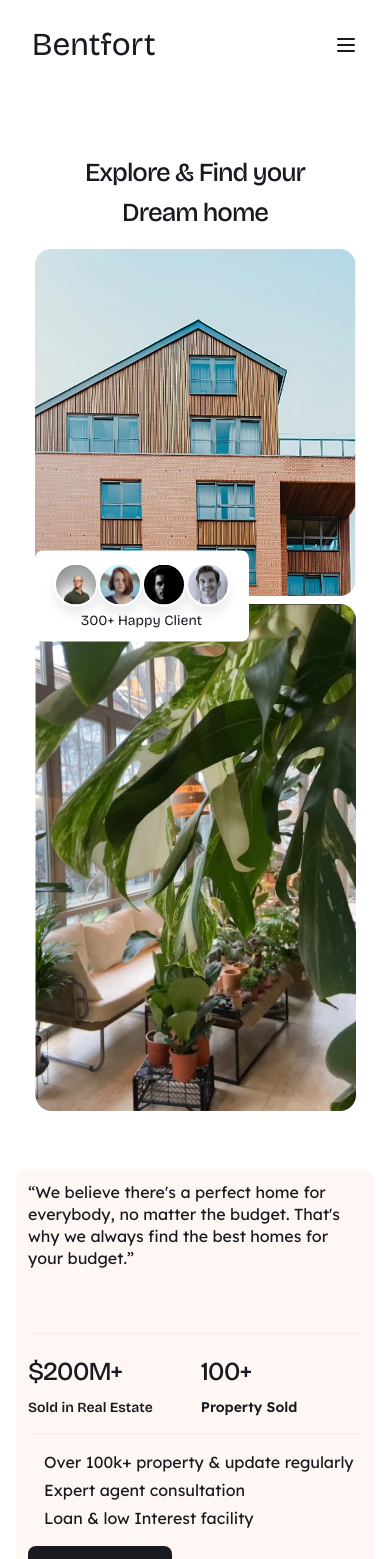
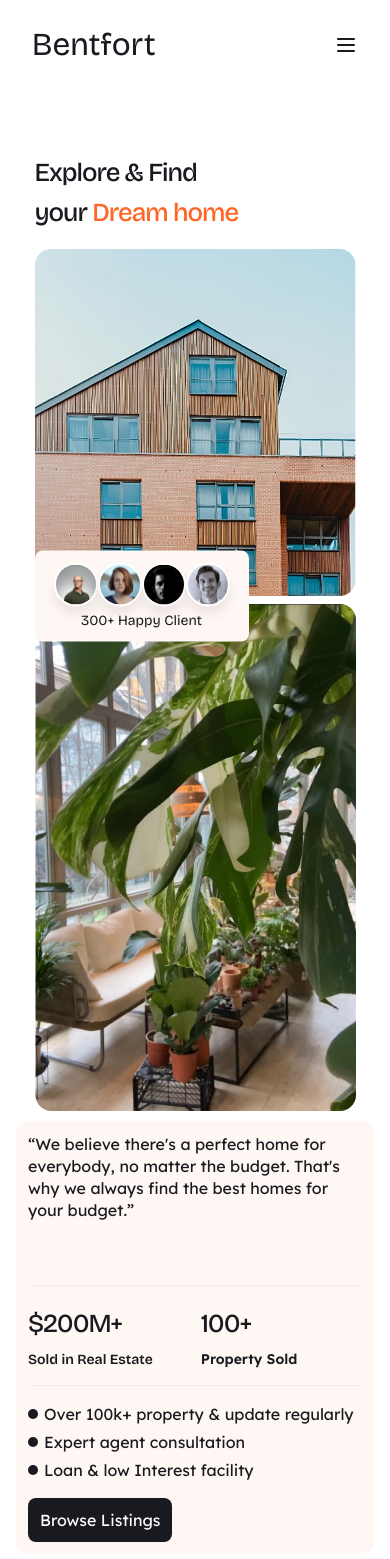
Before and after one commit to Hustle-Devs/benfort-real-estate, a Next.js app: page / in a window 390 px wide. Shown: the top 1559 px of the page. Built offline with nearby package versions, Linux system fonts and the light colour scheme.

Commit message:
recreate and update:benfort-home-explore-section-v2

```diff
--- a/src/components/home/explore-section/Explore.tsx
+++ b/src/components/home/explore-section/Explore.tsx
@@ -11,43 +11,34 @@ const Explore = () => {
   return (
     <div className="py-16 sm:py-20 md:py-24 lg:py-30">
       <div className="mx-auto px-4 max-w-[1232px]">
-        {/* mobile heading */}
-        <h2 className="md:hidden block mb-4 font-medium text-[26px] text-foreground sm:text-[32px] lg:text-[40px] text-center md:text-start leading-[40px] sm:leading-[46px] lg:leading-[48px] tracking-[-1px] sm:tracking-[-2px]">
-          Explore & Find <br className="hidden md:block" /> your{" "}
-          <br className="md:hidden" />
-          <span className="text-primary-foreground">
-            Dream
-            <br className="hidden md:block" /> home
-          </span>
-        </h2>
-        <div className="flex sm:flex-row flex-col justify-between gap-2.5 mx-auto max-w-[1088px]">
-          <div className="flex md:flex-row flex-col justify-between gap-2 dreamImage">
+        <div className="flex lg:flex-row flex-col justify-between gap-2.5 mx-auto max-w-[1088px]">
+          <div className="flex sm:flex-row flex-col justify-between gap-2 mx-auto max-w-fit dreamImage">
             <div className="dreamHeadingr">
-              <h2 className="hidden md:block mb-4 font-medium text-[26px] text-foreground sm:text-[32px] lg:text-[40px] leading-[40px] sm:leading-[46px] lg:leading-[48px] tracking-[-1px] sm:tracking-[-2px]">
-                Explore & Find <br className="hidden lg:block" /> your{" "}
-                <span className="text-primary-foreground">
+              <h2 className="mb-4 font-medium text-[26px] text-foreground sm:text-[32px] lg:text-[40px] leading-[40px] sm:leading-[46px] lg:leading-[48px] tracking-[-1px] sm:tracking-[-2px]">
+                Explore & Find <br className="" /> your{" "}
+                <span className="text-primary">
                   Dream
-                  <br className="hidden md:block" /> home
+                  <br className="hidden sm:block" /> home
                 </span>
               </h2>
-              <div className="relative mx-auto w-fit">
+              <div className="relative w-fit">
                 <Image
                   src={dreamhouseimage}
                   alt="dreamhouseimage"
                   className=""
                 />
-                <div className="top-full left-0 absolute bg-background px-[19px] py-3 rounded-[8px] sm:rounded-[16px] -translate-y-1/2">
+                <div className="top-full left-0 absolute bg-card px-[19px] py-3 rounded-[8px] sm:rounded-[16px] -translate-y-1/2">
                   <div className="flex">
-                    <div className="bg-white/5 shadow-[0px_8px_12px_rgba(0,0,0,0.08)] border-[#fff] border-[2px] rounded-full w-fit">
+                    <div className="shadow-[0px_8px_12px_rgba(0,0,0,0.08)] border-[2px] border-white rounded-full w-fit">
                       <Image src={dream1} alt="dream1" />
                     </div>
-                    <div className="bg-white/5 shadow-[0px_8px_12px_rgba(0,0,0,0.08)] border-[#fff] border-[2px] rounded-full w-fit">
+                    <div className="shadow-[0px_8px_12px_rgba(0,0,0,0.08)] border-[2px] border-white rounded-full w-fit">
                       <Image src={dream2} alt="dream2" />
                     </div>
-                    <div className="bg-white/5 shadow-[0px_8px_12px_rgba(0,0,0,0.08)] border-[#fff] border-[2px] rounded-full w-fit">
+                    <div className="shadow-[0px_8px_12px_rgba(0,0,0,0.08)] border-[2px] border-white rounded-full w-fit">
                       <Image src={dream3} alt="dream3" />
                     </div>
-                    <div className="bg-white/5 shadow-[0px_8px_12px_rgba(0,0,0,0.08)] border-[#fff] border-[2px] rounded-full w-fit">
+                    <div className="shadow-[0px_8px_12px_rgba(0,0,0,0.08)] border-[2px] border-white rounded-full w-fit">
                       <Image src={dream4} alt="dream4" />
                     </div>
                   </div>
@@ -57,12 +48,12 @@ const Explore = () => {
                 </div>
               </div>
             </div>
-            <div className="mx-auto dreamImage">
+            <div className="dreamImage">
               <Image src={Background} alt="Background" className="" />
             </div>
           </div>
           {/* text */}
-          <div className="bg-card mt-12 sm:mt-0 p-3 sm:p-4 lg:p-6 rounded-[12px] lg:rounded-[16px] max-w-full sm:max-w-[429px] content shrink-2">
+          <div className="bg-card mx-auto sm:mt-12 lg:mt-0 p-3 sm:p-4 lg:p-6 rounded-[12px] lg:rounded-[16px] max-w-[520px] sm:max-w-[644px] lg:max-w-[429px] content shrink-3">
             <p className="mb-16 sm:mb-20 lg:mb-22 font-normal text-[16px] leading-[22px] sm:leading-[24px]">
               “We believe there&#39;s a perfect home for everybody, no matter
               the budget. That&#39;s why we always find the best homes for your
@@ -88,19 +79,19 @@ const Explore = () => {
             </div>
             <ul className="flex flex-col gap-1 sm:gap-2 my-4 md:my-6">
               <li className="flex items-center gap-1.5 sm:gap-2.5">
-                <span className="inline-block rounded-full w-[10px] h-[10px] bg-text-foreground"></span>
+                <span className="inline-block bg-foreground rounded-full w-[10px] h-[10px]"></span>
                 Over 100k+ property & update regularly
               </li>
               <li className="flex items-center gap-1.5 sm:gap-2.5">
-                <span className="inline-block rounded-full w-[10px] h-[10px] bg-text-foreground"></span>
+                <span className="inline-block bg-foreground rounded-full w-[10px] h-[10px]"></span>
                 Expert agent consultation
               </li>
               <li className="flex items-center gap-1.5 sm:gap-2.5">
-                <span className="inline-block rounded-full w-[10px] h-[10px] bg-text-foreground"></span>
+                <span className="inline-block bg-foreground rounded-full w-[10px] h-[10px]"></span>
                 Loan & low Interest facility
               </li>
             </ul>
-            <button className="bg-foreground hover:bg-primary rounded-md text-background dark:hover:text-foreground btn">
+            <button className="bg-foreground hover:bg-primary rounded-md text-background dark:hover:text-foreground cursor-pointer btn">
               Browse Listings
             </button>
           </div>
```
